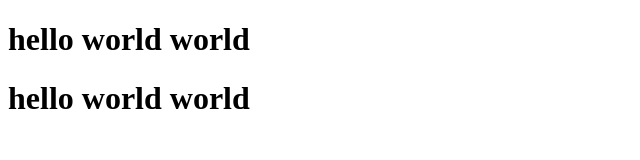
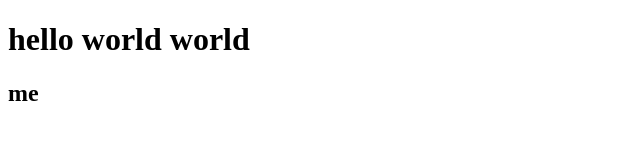
Before and after one commit to invisible81/meme, a plain HTML site: page index.html in a window 1280 px wide. Shown: the whole page, without its empty margins (0-640 px from the left). Drawn offline with Linux system fonts and the light colour scheme.

Commit message:
supeseper new

```diff
--- a/index.html
+++ b/index.html
@@ -7,7 +7,6 @@
 </head>
 <body>
     <h1>hello world world</h1>
-    <h1>hello world world</h1>
-
+    <h2>me</h2>
 </body>
 </html>
```
Also changed, not shown: hello.html (added).
